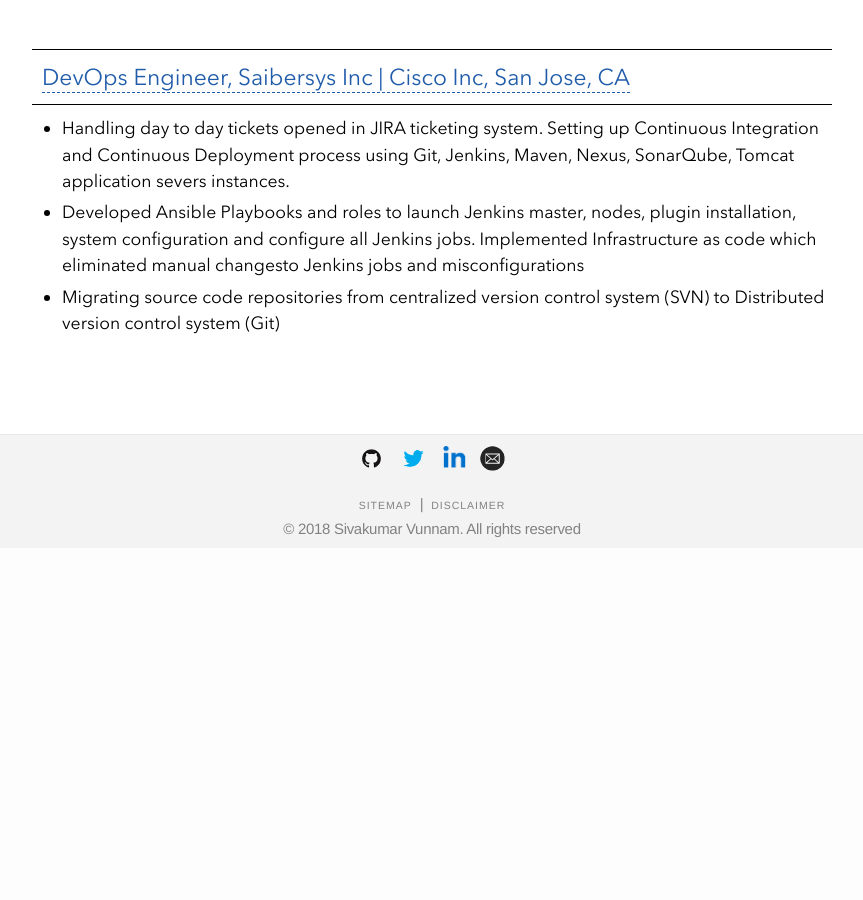
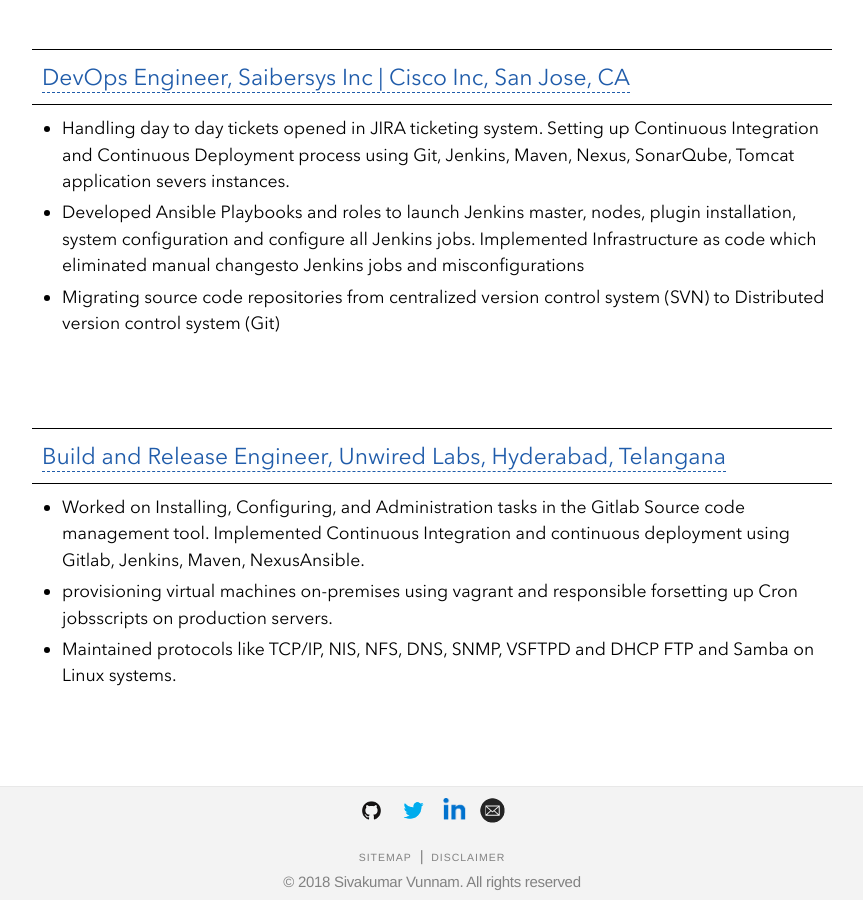
Before and after one commit to sivakumarvunnam/sivakumarvunnam.github.io, a Jekyll site: the page built from experiences.html, in a window 1280 px wide and 900 px high, scrolled down 3081 px. Shown: the whole window, without its empty margins (208-1071 px from the left). Built offline with Jekyll 4.4.1, drawn with Linux system fonts in a browser that asks for light colours; nearby versions of some CDN libraries; before the commit the page ends 3629 px from its top, so only the background shows below that.

Commit message:
Unwired Labs

```diff
--- a/_data/experiences.yml
+++ b/_data/experiences.yml
@@ -63,3 +63,14 @@
     - Migrating source code repositories from centralized version control system (SVN) to Distributed version control system (Git)
   tech:
   data: Dec’15-Apr’16
+
+- name: "Build and Release Engineer, Unwired Labs, Hyderabad, Telangana"
+  github:
+    repo: "Unwired Labs"
+  source_url: "https://unwiredlabs.com/"
+  description:
+    - Worked on Installing, Configuring, and Administration tasks in the Gitlab Source code management tool. Implemented Continuous Integration and continuous deployment using Gitlab, Jenkins, Maven, NexusAnsible.
+    - provisioning virtual machines on-premises using vagrant and responsible forsetting up Cron jobsscripts on production servers.
+    - Maintained protocols like TCP/IP, NIS, NFS, DNS, SNMP, VSFTPD and DHCP FTP and Samba on Linux systems.
+  tech:
+  data: Jan’13-Jul’14
```
